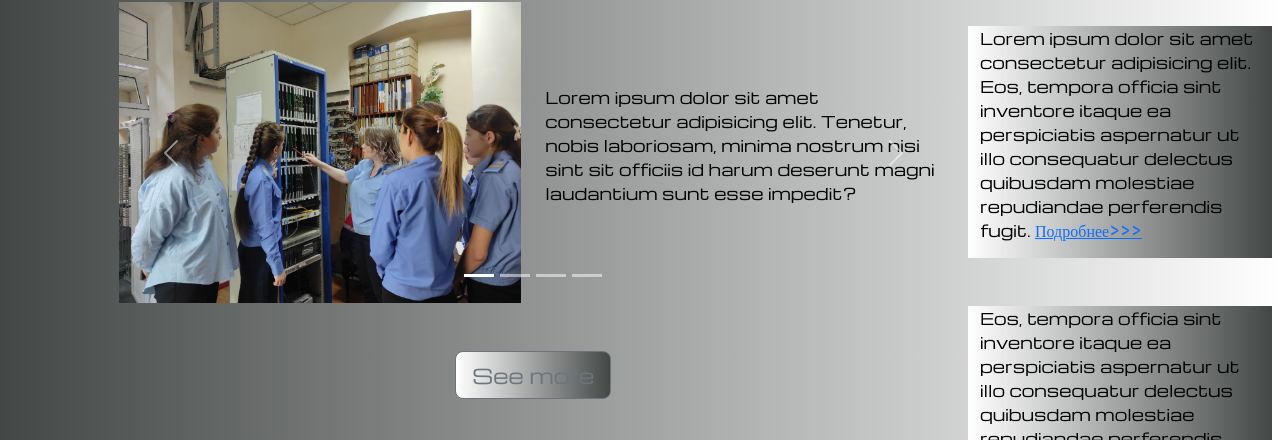
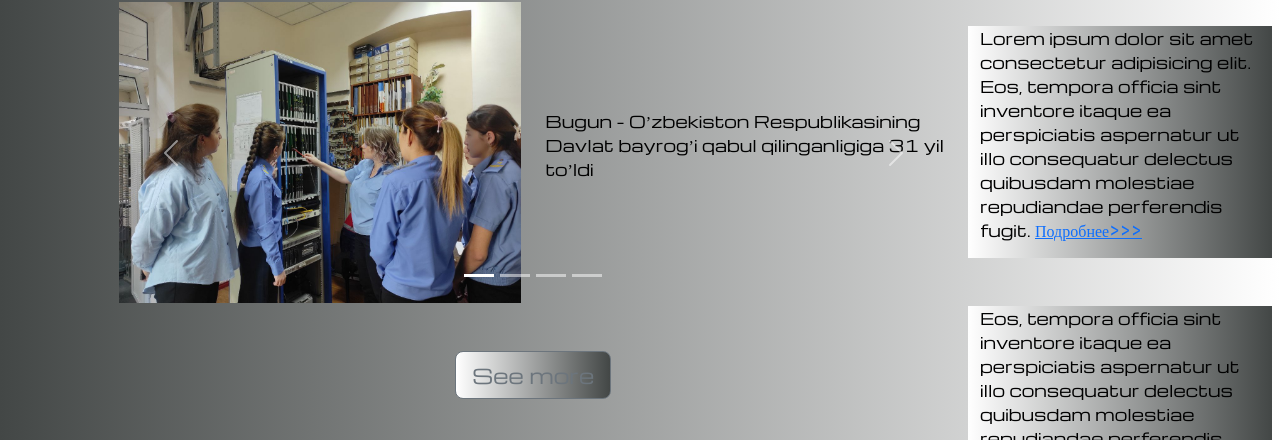
Before and after one commit to IBOSH/IBOSH.github.io, a plain HTML site: page index.html in a window 1280 px wide. Shown: the part 660-1100 px from the top of the page. Drawn offline with nearby package versions, Linux system fonts and the light colour scheme.

Commit message:
Update index.html

```diff
--- a/index.html
+++ b/index.html
@@ -93,9 +93,7 @@
                                                     alt="...">
                                             </div>
                                             <div class="col-lg-6 col md-6 slide-text">
-                                                <p>Lorem ipsum dolor sit amet consectetur adipisicing elit. Tenetur,
-                                                    nobis laboriosam, minima nostrum nisi sint sit officiis id harum
-                                                    deserunt magni laudantium sunt esse impedit?</p>
+                                                <p>Bugun - Oʼzbekiston Respublikasining Davlat bayrogʼi qabul qilinganligiga 31 yil toʼldi</p>
                                             </div>
                                         </div>
                                     </div>
```
